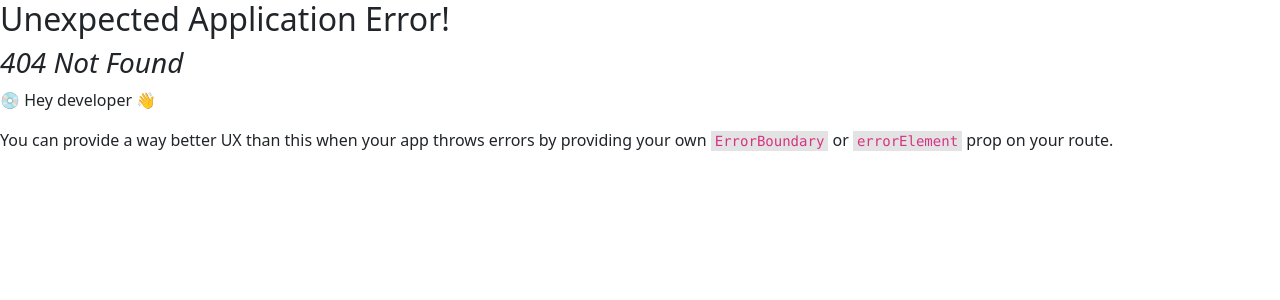
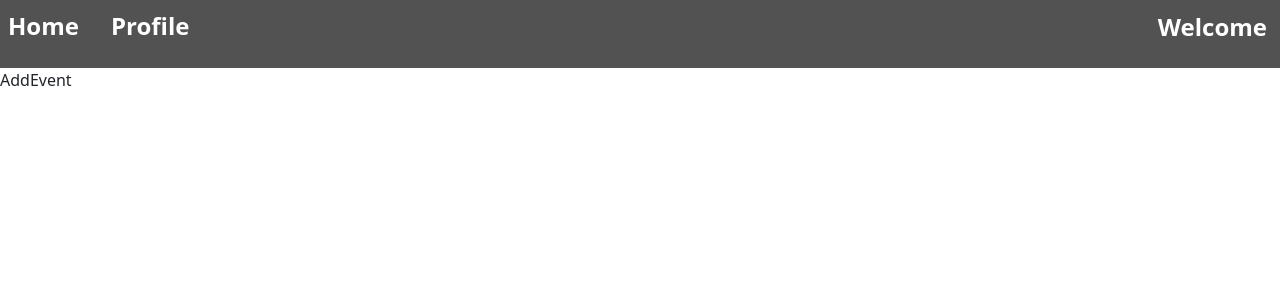
Before and after one commit to shivamvermawitty/Vacation-Tracker, a React (Vite) app: page /addEvent in a window 1280 px wide. Before the commit this address had no page. Shown: the top 300 px of the page. Built offline with nearby package versions, Linux system fonts and the light colour scheme; no server answers; sample sign-in values are in the browser's storage.

Commit message:
Seventh Commit

```diff
--- a/src/App.jsx
+++ b/src/App.jsx
@@ -8,6 +8,7 @@ import Home from "./components/Home/Home";
 import RouteGaurd from './components/RouteGaurd/RauteGaurd'
 import { jwtDecode } from "jwt-decode";
 import React,{ createContext, useState } from "react"
+import AddEvent from "./components/AddEvent/AddEvent";
 
 const UserContext=createContext()
 
@@ -40,6 +41,15 @@ const router = createBrowserRouter([
         <Home />
       </RouteGaurd>
     )
+  },
+  {
+    path:'/addEvent',
+    element:(
+      <RouteGaurd>
+        <Navbar />
+        <AddEvent/>
+      </RouteGaurd>
+    )
   }
 ]);
 
--- /dev/null
+++ b/src/components/AddEvent/AddEvent.jsx
@@ -0,0 +1,7 @@
+import React from 'react'
+
+export default function AddEvent() {
+  return (
+    <div>AddEvent</div>
+  )
+}
--- a/src/components/ApplyLeave/index.jsx
+++ b/src/components/ApplyLeave/index.jsx
@@ -1,3 +1,9 @@
 import { useState } from "react";
 import InputComponent from '../InputComponent/InputComponent'
-export {useState,InputComponent}
+import { useEffect , useContext } from 'react';
+import { UserContext } from "../../App";
+import LeaveDateInput from '../LeaveDateInput/LeaveDateInput';
+import { postLeaveDetails } from '../../ApiMethods';
+
+import { z } from "zod";
+export {useState,InputComponent, useEffect ,useContext, UserContext , LeaveDateInput, postLeaveDetails , z}
--- a/src/components/Home/Home.jsx
+++ b/src/components/Home/Home.jsx
@@ -5,9 +5,10 @@ import {
   useRef,
   useContext,
   UserContext,
+  useEffect
 } from "./index";
 import "./Home.css";
-import { useEffect } from "react";
+
 
 function Home() {
   const [currentDate, setCurrentDate] = useState(new Date());
--- a/src/components/Navbar/Navbar.jsx
+++ b/src/components/Navbar/Navbar.jsx
@@ -1,5 +1,4 @@
-import { getLeaveDetails } from '../../ApiMethods';
-import {UserContext , getData , useContext , useState , useRef , useEffect , Link ,useNavigate} from './index'
+import {UserContext , getData , useContext , useState , useRef , useEffect , Link ,useNavigate ,getLeaveDetails} from './index'
 import "./Navbar.css";
 
 
--- a/src/components/Navbar/index.jsx
+++ b/src/components/Navbar/index.jsx
@@ -2,5 +2,6 @@ import { UserContext } from "../../App";
 import getData from "../../ApiMethods";
 import { useContext, useState, useRef, useEffect } from "react";
 import { Link, useNavigate } from "react-router-dom";
+import { getLeaveDetails } from '../../ApiMethods';
 
-export {UserContext , getData , useContext , useState , useRef , useEffect , Link ,useNavigate}
+export {UserContext , getData , useContext , useState , useRef , useEffect , Link ,useNavigate,getLeaveDetails}
--- a/src/components/RouteGaurd/RauteGaurd.jsx
+++ b/src/components/RouteGaurd/RauteGaurd.jsx
@@ -2,8 +2,8 @@ import React from 'react';
 import { Navigate } from 'react-router-dom';
 
 const RouteGuard = ({ children }) => {
-  // Replace this with your actual authentication check logic
-  const isAuthenticated = Boolean(localStorage.getItem('authToken')); // or use context/store
+
+  const isAuthenticated = Boolean(localStorage.getItem('authToken'));
 
   if (!isAuthenticated) {
     return <Navigate to="/login" />;
```
Also changed, not shown: src/components/ApplyLeave/ApplyLeave.jsx (+2 -6 lines), src/components/AddEvent/AddEvent.css (added).
